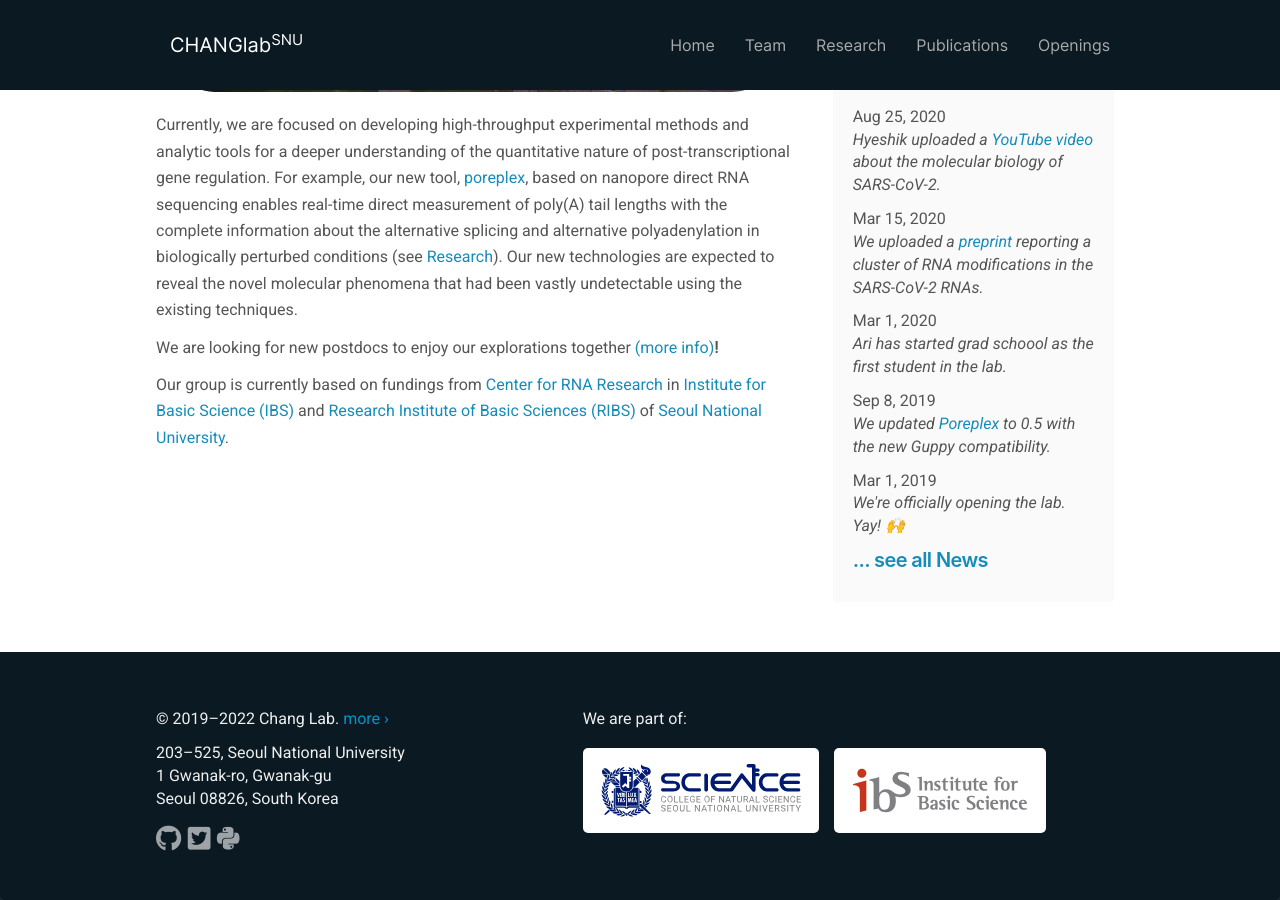
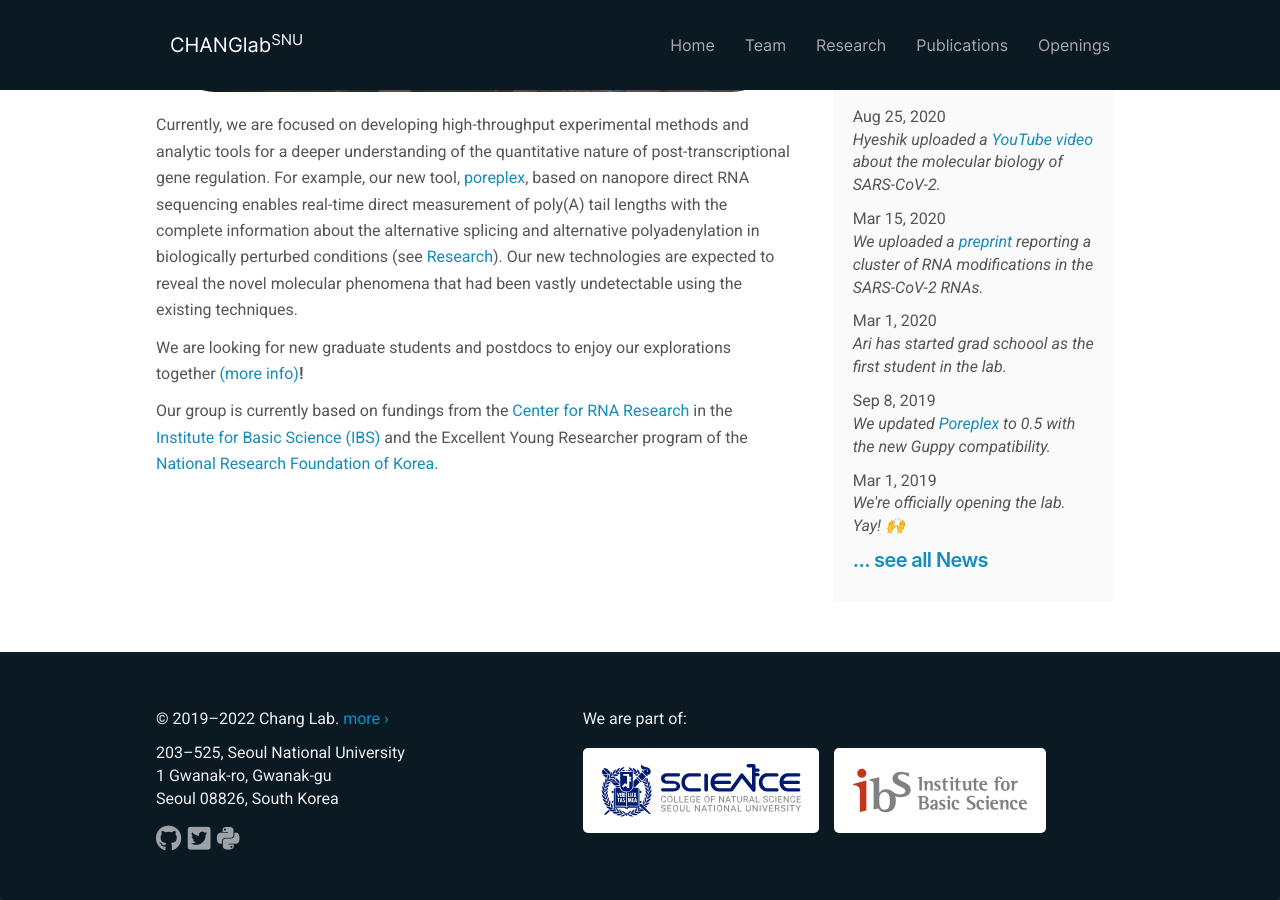
Before and after one commit to ChangLabSNU/ChangLabSNU.github.io, a Jekyll site: the page built from _pages/home.md, in a window 1280 px wide and 900 px high, scrolled down 574 px. Built offline with Jekyll 4.4.1, drawn with Linux system fonts in a browser that asks for light colours; nearby versions of some CDN libraries; some web fonts are replaced.

Commit message:
Update funding sources.

```diff
--- a/_pages/home.md
+++ b/_pages/home.md
@@ -85,6 +85,6 @@ and alternative polyadenylation in biologically perturbed conditions
 the novel molecular phenomena that had been vastly undetectable using
 the existing techniques.
 
-We are looking for new <!--graduate students and -->postdocs to enjoy our explorations together [(more info)]({{ site.url }}{{ site.baseurl }}/openings)**!**
+We are looking for new graduate students and postdocs to enjoy our explorations together [(more info)]({{ site.url }}{{ site.baseurl }}/openings)**!**
 
-Our group is currently based on fundings from [Center for RNA Research](https://narrykim.org) in [Institute for Basic Science (IBS)](http://www.ibs.re.kr) and [Research Institute of Basic Sciences (RIBS)](http://ribs.snu.ac.kr/) of [Seoul National University](http://www.snu.ac.kr).
+Our group is currently based on fundings from the [Center for RNA Research](https://narrykim.org) in the [Institute for Basic Science (IBS)](http://www.ibs.re.kr) and the Excellent Young Researcher program of the [National Research Foundation of Korea](https://www.nrf.re.kr).
```
